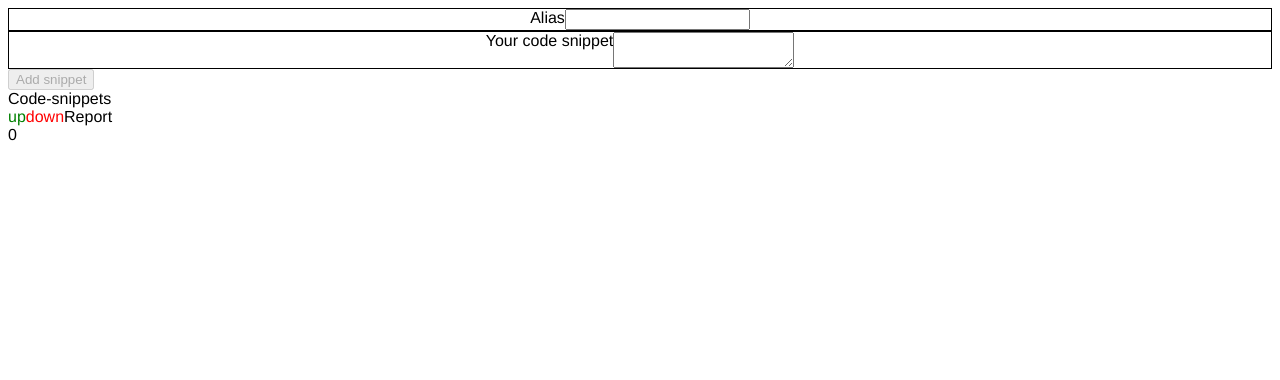
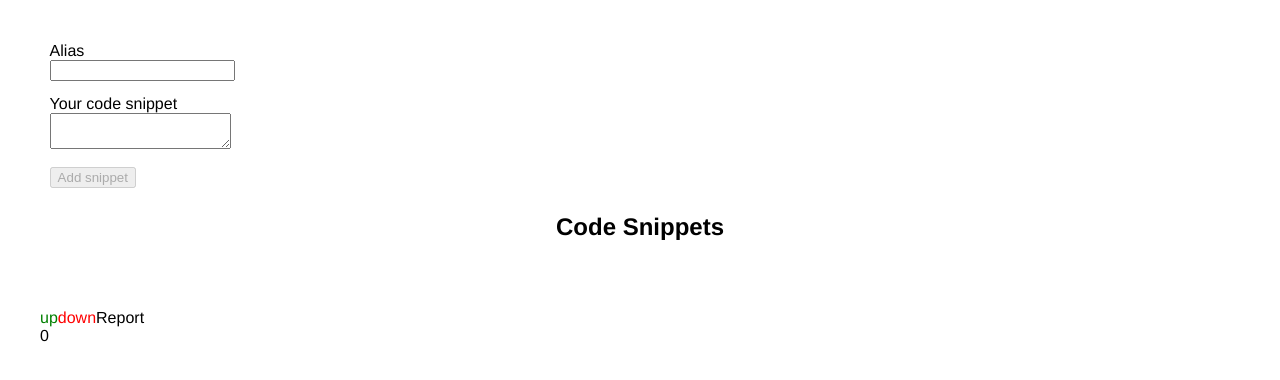
Before and after one commit to EmilHammarstrand/code-snippets, a Vue app: page / in a window 1280 px wide. Shown: the top 380 px of the page. Built offline with nearby package versions, Linux system fonts and the light colour scheme.

Commit message:
added axios

```diff
--- a/package.json
+++ b/package.json
@@ -8,8 +8,10 @@
     "lint": "vue-cli-service lint"
   },
   "dependencies": {
+    "axios": "^0.19.2",
     "core-js": "^3.6.4",
-    "vue": "^2.6.11"
+    "vue": "^2.6.11",
+    "vue-axios": "^2.1.5"
   },
   "devDependencies": {
     "@vue/cli-plugin-babel": "~4.2.0",
--- a/src/components/addSnippets.vue
+++ b/src/components/addSnippets.vue
@@ -1,22 +1,26 @@
 <template>
 <div class="root">
-
+    <div class="wholeForm">
     <div class="formGroup">
         <label>Alias</label>
-        <input type="text" v-model="alias" :class="nameClass" @blur.once="nameIsTouched = true" >
+            <input type="text" v-model="alias" :class="nameClass" @blur.once="nameIsTouched = true" >
         <span v-if="nameIsTouched && !nameIsValid" class="error"> {{ nameErrorMessage }} </span>
     </div>
 
     <div class="formGroup">
-        <label>Your code snippet</label>
-        <textarea  class="codeInput" type="text" v-model="code"></textarea>
+     <label>Your code snippet</label>
+        <textarea  class="codeInput" type="text" v-model="code" :class="codeClass" @blur.once="codeIsTouched = true"></textarea>
+        <span v-if="!codeIsValid && codeIsTouched" class="error"> {{ codeErrorMessage }} </span>
     </div>
 
-    <div class="button">
-        <button :disabled="!isCompleted || !nameIsValid" @click=" addSnippetCode(); ">Add snippet</button>
+    <div class="formGroup">
+        <button :disabled="!isCompleted || !nameIsValid" @click=" addSnippetCode(); uploadSnippet(); ">Add snippet</button>
     </div>
+</div>
 
-<label>Code-snippets</label>
+<div class="code-snippets">
+   <h2>Code Snippets</h2>
+</div>
     <div class="snippetResult">
 
         <div class="list">
@@ -38,14 +42,14 @@ export default {
         alias: "",
         code: "",
         addSnippet: [],
-        nameIsTouched: false
+        nameIsTouched: false,
+        codeIsTouched: false
 
     }),
     computed: {
         nameErrorMessage(){
             return "Please enter at least four characters."
         },
-
         nameIsValid() {
             return this.alias.length >= 4;
         },
@@ -54,14 +58,32 @@ export default {
 			return this.nameIsValid ? 'valid' : 'invalid';
         },
         isCompleted(){
-            return this.alias && this.code;
+            return this.alias && this.code && this.codeIsValid;
         },
+        codeIsValid(){
+            return this.code.length >= 10;
+        },
+        codeErrorMessage(){
+            return "Please enter at least 10 characters."
+        },
+        codeClass(){
+            if(!this.codeIsTouched) return "";
+            return this.codeIsValid ? "valid" : "invalid";
+        }
+
 
     },
     methods: {
         addSnippetCode(){
-            this.addSnippet.push(this.alias, this.code);
+            this.addSnippet.push(this.alias + this.code);
         },
+        uploadSnippet() {
+            this.$http.get("https://www.forverkliga.se/JavaScript/api/api-snippets.php?add", { params: {title: "", content: ""} })
+            .then(response => {
+                this.dataFromApi = response.data;
+            })
+            .catch(this.handleError);
+        }
     },
 
 }
@@ -69,22 +91,52 @@ export default {
 </script>
 
 <style>
+    .root{
+        padding: 1em;
+        margin: 1em;
 
-    .list{
+    }
+
+    .list {
         display: grid;
-        grid-template-columns: 1fr;
+        grid-template-columns: 1fr 1fr 1fr;
         grid-template-rows: 1fr;
+        justify-items: center;
+    }
+
+    .list > div{
+        border: 1px solid black;
+        width: 10em;
+        height: 10em;
+        margin: 1em;
     }
 
     .formGroup{
-        border: 1px solid black;
-        display: flex;
-        justify-content: center;
+        margin: 0.3em;
+        padding: 0.3em;
+        display: block;
     }
 
     .error {
         color: red;
+        display: block;
     }
 
+    .formGroup label {
+        display: block;
+    }
+    input.valid { border-color: green; }
+    input.invalid { border-color: red; }
+
+    textarea.valid { border-color: green; }
+    textarea.invalid { border-color: red; }
+
+    .code-snippets {
+        text-align: center;
+    }
+
+    .code-snippets > h1 {
+        display: inline-block;
+    }
 
 </style>
--- a/src/main.js
+++ b/src/main.js
@@ -1,8 +1,12 @@
 import Vue from 'vue'
 import App from './App.vue'
+import axios from "axios"
+import VueAxios from "vue-axios"
 
 Vue.config.productionTip = false
 
 new Vue({
   render: h => h(App),
 }).$mount('#app')
+
+Vue.use(VueAxios, axios);
```
Also changed, not shown: 1 other file (tests, documents, lock files or other folders).
